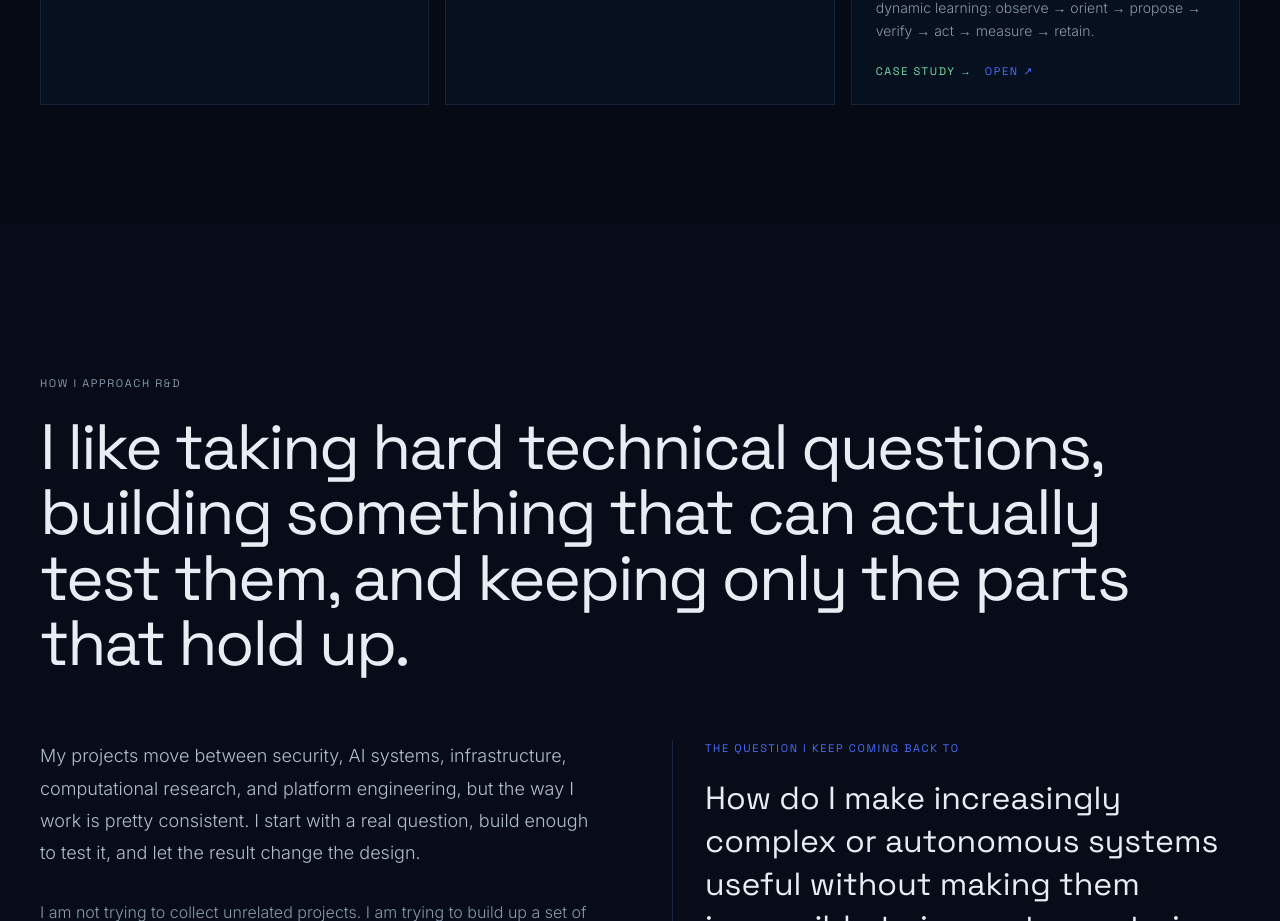
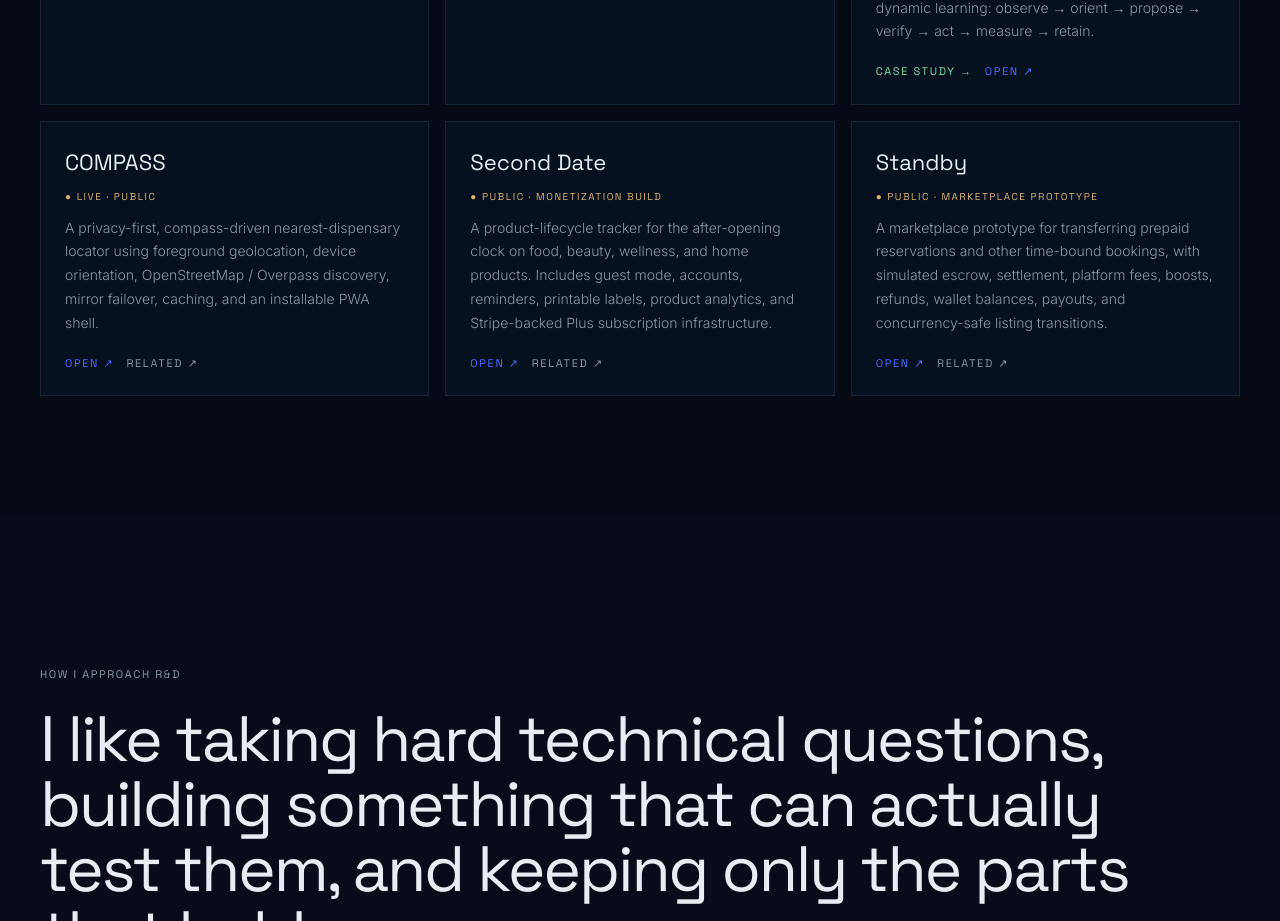
Before and after one commit to ninja-ops-guy/theemrld-portfolio, a React (Vite) app: page / in a window 1280 px wide. Shown: the part 4640-5561 px from the top of the page. Built offline with nearby package versions, Linux system fonts and the light colour scheme; the HTML template or start-up script is replaced by a standard one.

Commit message:
Add COMPASS, Second Date, and Standby to portfolio

```diff
--- a/src/sections/SelectedWork.tsx
+++ b/src/sections/SelectedWork.tsx
@@ -42,6 +42,9 @@ const secondary = [
   ['TechOps Hero','I use the game as a real product-engineering testbed: runtime QA, state management, campaign regressions, mobile controls, deployment, and constant iteration.','https://github.com/ninja-ops-guy/techops-hero','https://ninja-ops-guy.github.io/techops-hero/'],
   ['CIC + LDD','This is where I explore structural complexity, SAT, proof ideas, formalization, and observability. Some of that research later feeds directly into security and autonomous-systems tooling.','https://github.com/ninja-ops-guy/cic-p-vs-np-research','https://github.com/ninja-ops-guy/LDD-Kit'],
   ['Vector / WirePod Embodied AI','An embodied-agent research platform built around Anki Vector, WirePod, MCP, and the Vector SDK. Typed LLM control and reusable robot skills are already working; the next stage uses RESIDUAL to turn requested behaviors into bounded, verified Python SDK code before anything is promoted to the robot. The research question is whether that loop can become a practical form of governed dynamic learning: observe → orient → propose → verify → act → measure → retain.','https://github.com/ninja-ops-guy/vector-swarm-ai','','/case-study/vector-wirepod','PRIVATE REPO · PUBLIC RELEASE PLANNED'],
+  ['COMPASS','A privacy-first, compass-driven nearest-dispensary locator using foreground geolocation, device orientation, OpenStreetMap / Overpass discovery, mirror failover, caching, and an installable PWA shell.','https://github.com/ninja-ops-guy/420Flower-Locator','https://ninja-ops-guy.github.io/420Flower-Locator/','','LIVE · PUBLIC'],
+  ['Second Date','A product-lifecycle tracker for the after-opening clock on food, beauty, wellness, and home products. Includes guest mode, accounts, reminders, printable labels, product analytics, and Stripe-backed Plus subscription infrastructure.','https://github.com/ninja-ops-guy/Second-Date','https://ninja-ops-guy.github.io/Second-Date/','','PUBLIC · MONETIZATION BUILD'],
+  ['Standby','A marketplace prototype for transferring prepaid reservations and other time-bound bookings, with simulated escrow, settlement, platform fees, boosts, refunds, wallet balances, payouts, and concurrency-safe listing transitions.','https://github.com/ninja-ops-guy/Standby','https://ninja-ops-guy.github.io/Standby/','','PUBLIC · MARKETPLACE PROTOTYPE'],
 ];
 
 const toneColor=(t:Project['tone'])=>t==='live'?'#7DE2A8':t==='research'?'#9AAEFF':'#D8B26E';
```
